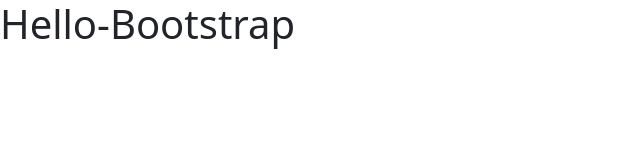
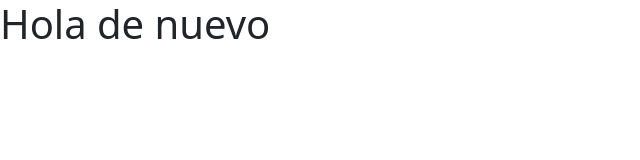
Before and after one commit to tmaygon609/gitFlow, a plain HTML site: page index.html in a window 1280 px wide. Shown: the whole page, without its empty margins (0-640 px from the left). Drawn offline with nearby package versions, Linux system fonts and the light colour scheme.

Commit message:
Modificado archivo index

```diff
--- a/index.html
+++ b/index.html
@@ -22,6 +22,6 @@
     ></script>
   </head>
   <body>
-    <h1>Hello-Bootstrap</h1>
+    <h1>Hola de nuevo</h1>
   </body>
 </html>
```
